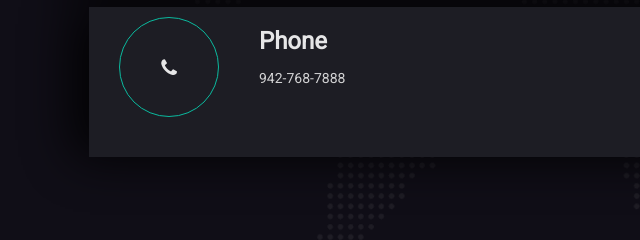
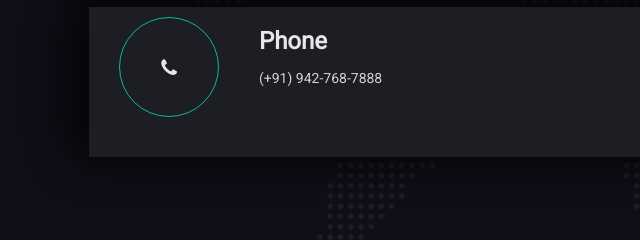
Before and after one commit to daveviral/home, a plain HTML site: page index.html in a window 1280 px wide. Shown: the part 5384-5624 px from the top of the page, 11-651 px from the left. Drawn offline with Linux system fonts and the light colour scheme; some packages are replaced by stand-ins of ours.

Commit message:
Update index.html

```diff
--- a/index.html
+++ b/index.html
@@ -452,7 +452,7 @@
                                             </div>
                                             <div class="each-info media-body">
                                                 <h4>Phone</h4>
-                                                <a href="callto:(880)-8976-987">942-768-7888</a>
+                                                <a href="callto:9427687888">(+91) 942-768-7888</a>
                                                 </div>
                                         </div>
                                     </div>
```
